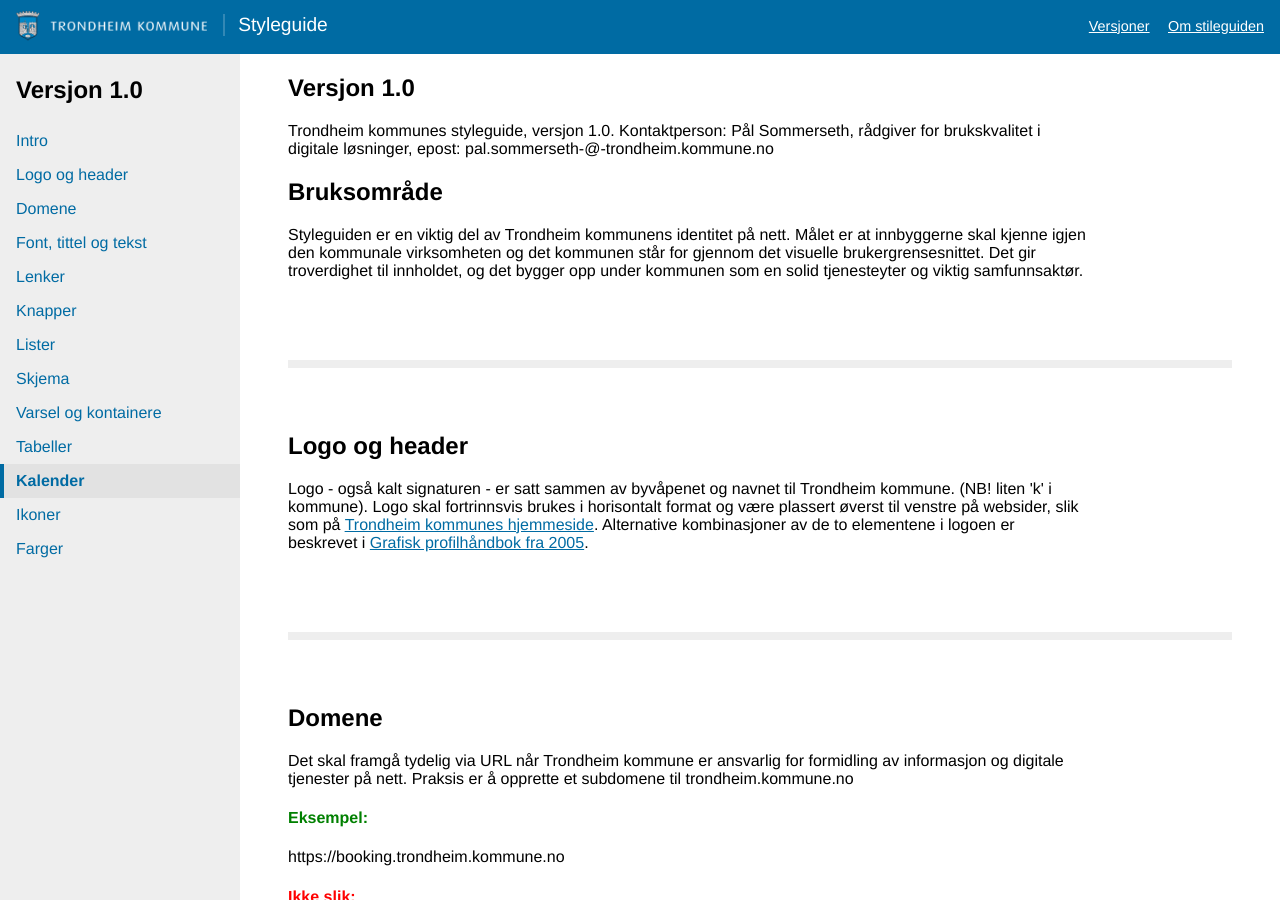
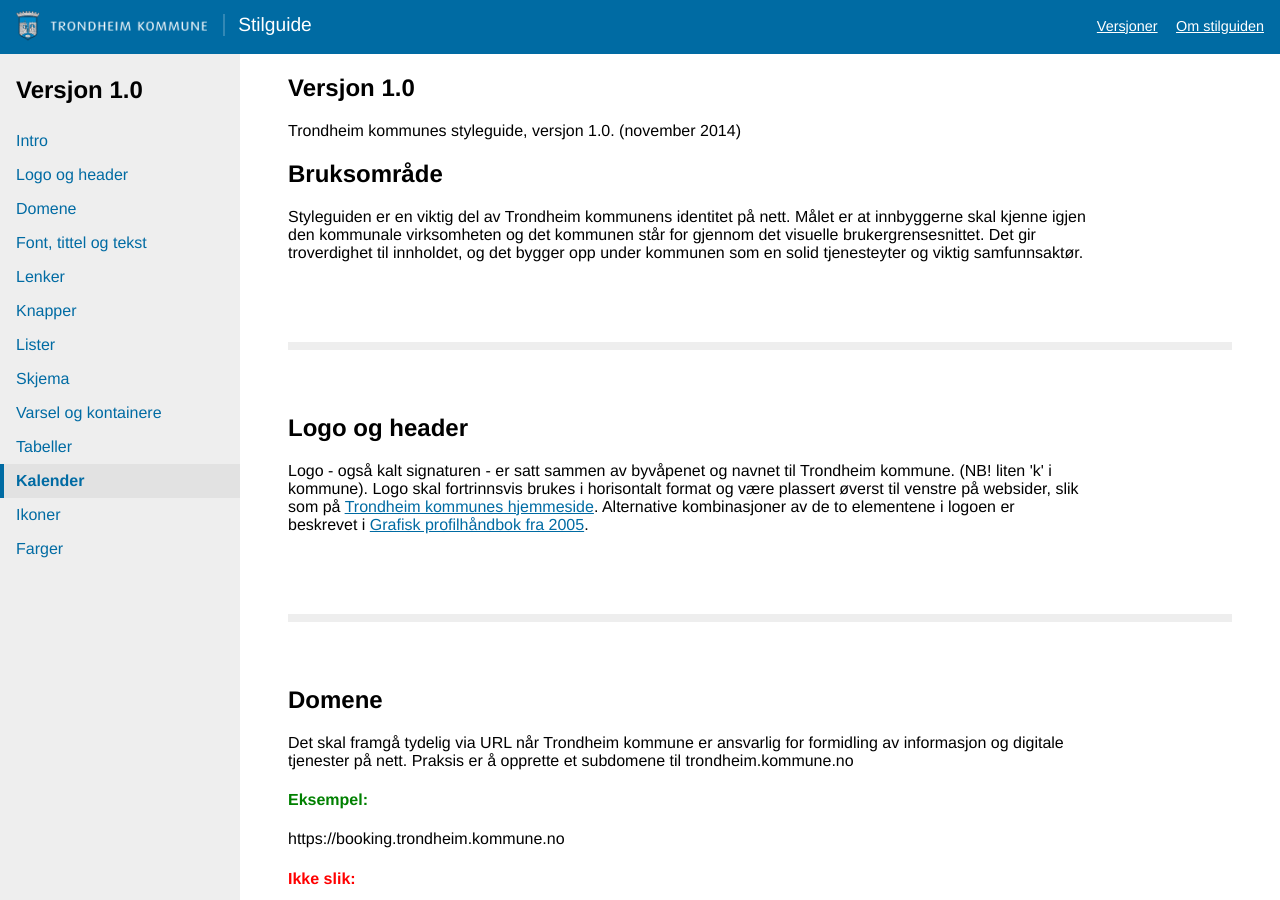
Before and after one commit to rskjonbe/styleguide, a Jekyll site: the page built from versjon/1.0/index.html, in a window 1280 px wide and 900 px high. Built offline with Jekyll 4.4.1, drawn with Linux system fonts in a browser that asks for light colours.

Commit message:
rydding i intro, forside og globale lenker

```diff
--- a/_includes/header.html
+++ b/_includes/header.html
@@ -1,13 +1,13 @@
 <header class="site-head">
 	<a href="{{ site.baseurl }}/" class="site-head__home-link">
 		<img src="{{ '/images/tk-logo@2x.png' | prepend: site.baseurl }}" width="200" alt="Trondheim Kommune logo" class="site-head__logo">
-		<h1 class="site-head__title">Styleguide</h1>
+		<h1 class="site-head__title">Stilguide</h1>
 	</a>
 
 	<nav class="site-head__nav">
 		<ul class="site-head__nav__links">
 			<li><a href="{{ site.baseurl }}/">Versjoner</a></li>
-			<li><a href="{{ site.baseurl }}/about.html">Om stileguiden</a></li>
+			<li><a href="{{ site.baseurl }}/about.html">Om stilguiden</a></li>
 		</ul>
 	</nav>
 </header>
--- a/versjon/1.0/index.html
+++ b/versjon/1.0/index.html
@@ -5,7 +5,7 @@
 <div class="page">
 
     <h1 class="page-heading">Versjon 1.0</h1>
-    <p class="chapter-lead">Trondheim kommunes styleguide, versjon 1.0. Kontaktperson: Pål Sommerseth, rådgiver for brukskvalitet i digitale løsninger, epost: pal.sommerseth-@-trondheim.kommune.no</p>
+    <p class="chapter-lead">Trondheim kommunes styleguide, versjon 1.0. (november 2014)</p>
 
     <!-- Introduksjonstekst som forteller litt om hva som er nytt i denne versjonen -->
     <section class="guide-chapter" data-chapter-name="Intro" id="intro">
```
Also changed, not shown: about.html (+3 -4 lines).
